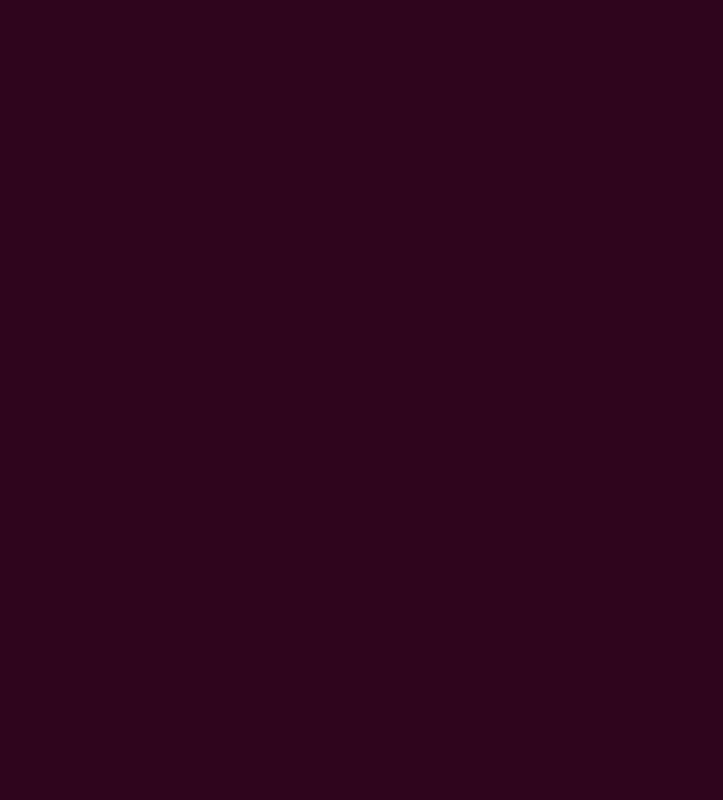
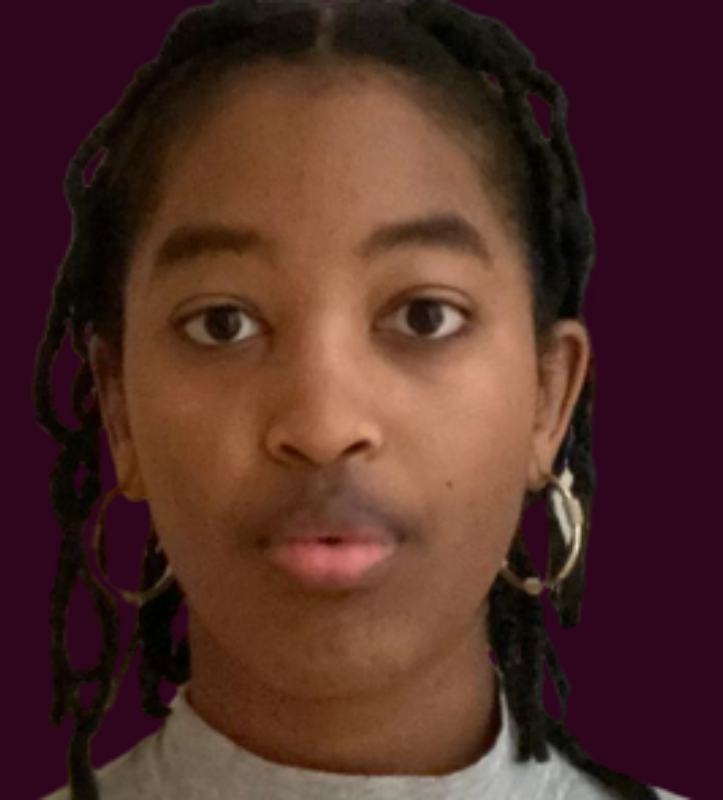
Before and after one commit to cathytanya/cathytanyaportfolio, a plain HTML site: page index.html in a window 1280 px wide. Shown: the whole page, without its empty margins (257-980 px from the left). Drawn offline with Linux system fonts and the light colour scheme.

Commit message:
added other pages and projects from my github account

```diff
--- a/index.html
+++ b/index.html
@@ -10,6 +10,12 @@
     <link href="https://fonts.googleapis.com/css2?family=Raleway&display=swap" rel="stylesheet">
 </head>
 <body>
-
+    <div id="header">
+        <div class="container">
+            <nav>
+                <img src="" alt="">
+            </nav>
+        </div>
+    </div>
 </body>
 </html>
--- a/style.css
+++ b/style.css
@@ -9,3 +9,11 @@ body{
     background: #2f051d;
     color: #be719d;
 }
+
+#header{
+    width: 100%;
+    height: 100vh;
+    background-image: url(images/image1\(myface\).png) ;
+    background-size: cover;
+    background-position: center;
+}
```
Also changed, not shown: about.html (added), blog.html (added), contact.html (added), images/image1(myface).png (added), images/logo.png (added), protfolio.html (added).
